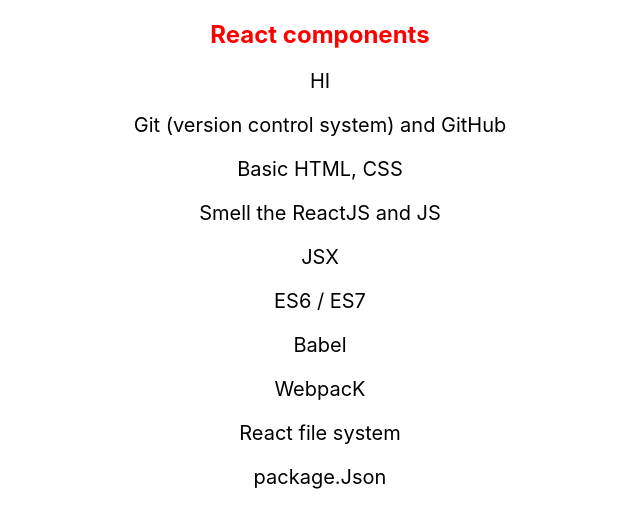
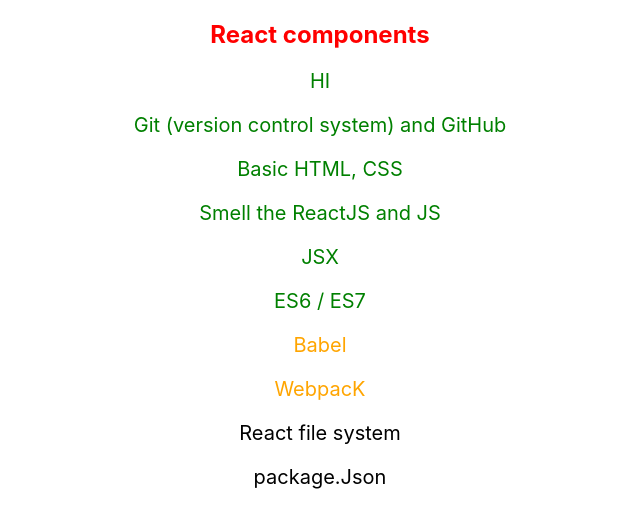
Before and after one commit to dineshabey/react_basic, a React (Create React App) app: page / in a window 1280 px wide. Shown: the top 528 px of the page, without its empty margins (320-960 px from the left). Built offline with nearby package versions, Linux system fonts and the light colour scheme.

Commit message:
learn:-parameter pass and condition check

```diff
--- a/src/App.js
+++ b/src/App.js
@@ -5,25 +5,28 @@
   return (
     <div className="App">
       <h2>React components</h2>
-      <MyPara text = {'HI '}/>
-      <MyPara text = {'Git (version control system) and GitHub'}/>
-      <MyPara text = {'Basic HTML, CSS'}/>
-      <MyPara text = {'Smell the ReactJS and JS'}/>
-      <MyPara text = {'JSX'}/>
-      <MyPara text = {'ES6 / ES7'}/>
-      <MyPara text = {'Babel'}/>
-      <MyPara text = {'WebpacK'}/>
-      <MyPara text = {'React file system'}/>
-      <MyPara text = {'package.Json'}/>
+      <MyPara status='completed' text={'HI '} />
+      <MyPara status='completed' text={'Git (version control system) and GitHub'} />
+      <MyPara status='completed' text={'Basic HTML, CSS'} />
+      <MyPara status='completed' text={'Smell the ReactJS and JS'} />
+      <MyPara status='completed' text={'JSX'} />
+      <MyPara status='completed' text={'ES6 / ES7'} />
+      <MyPara status='ongoing' text={'Babel'} />
+      <MyPara status='ongoing' text={'WebpacK'} />
+      <MyPara status='notstart' text={'React file system'} />
+      <MyPara status='notstart' text={'package.Json'} />
     </div>
   );
 }
 
 export default App;
 
-//create new components
+//create new components and prints
 
 function MyPara(props) {
-  console.log(props);
-  return <p style={{ fontSize: '20px' }}>{props.text}</p>;
+  console.log(props.status);
+  return <p style={{
+    fontSize: '20px',
+    color: props.status === 'completed' ? 'green' : props.status === 'ongoing' ? 'orange' : 'black'
+  }}>{props.text}</p>;
 }
```
